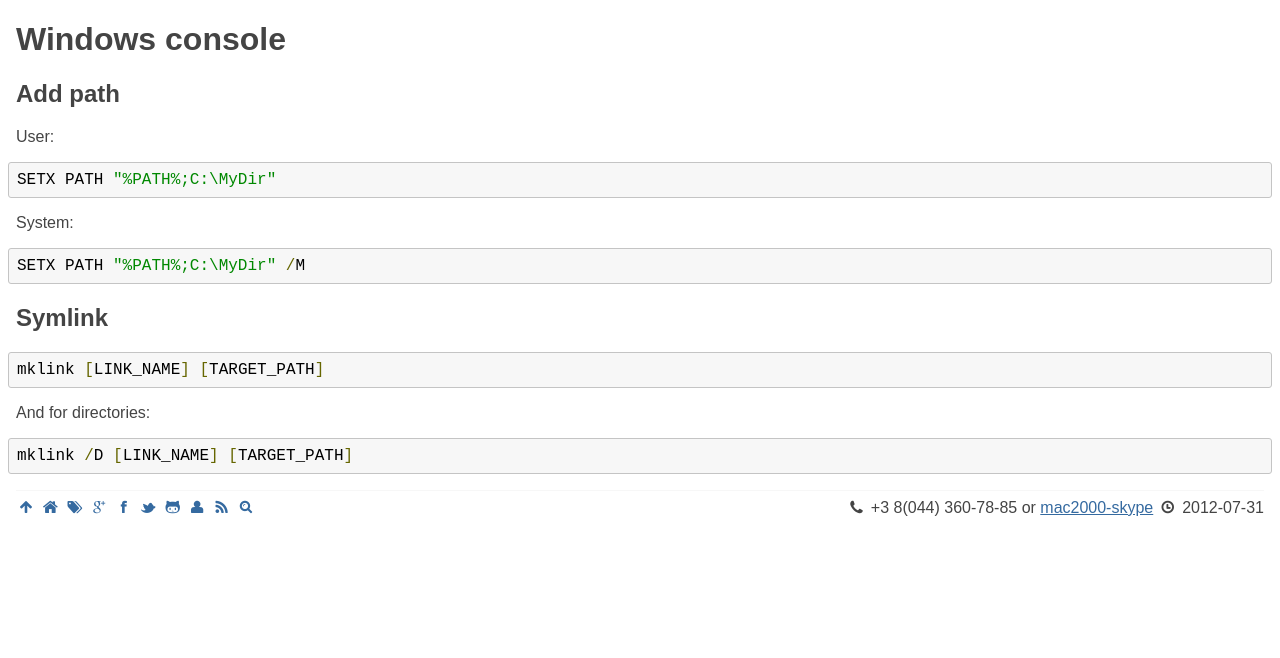
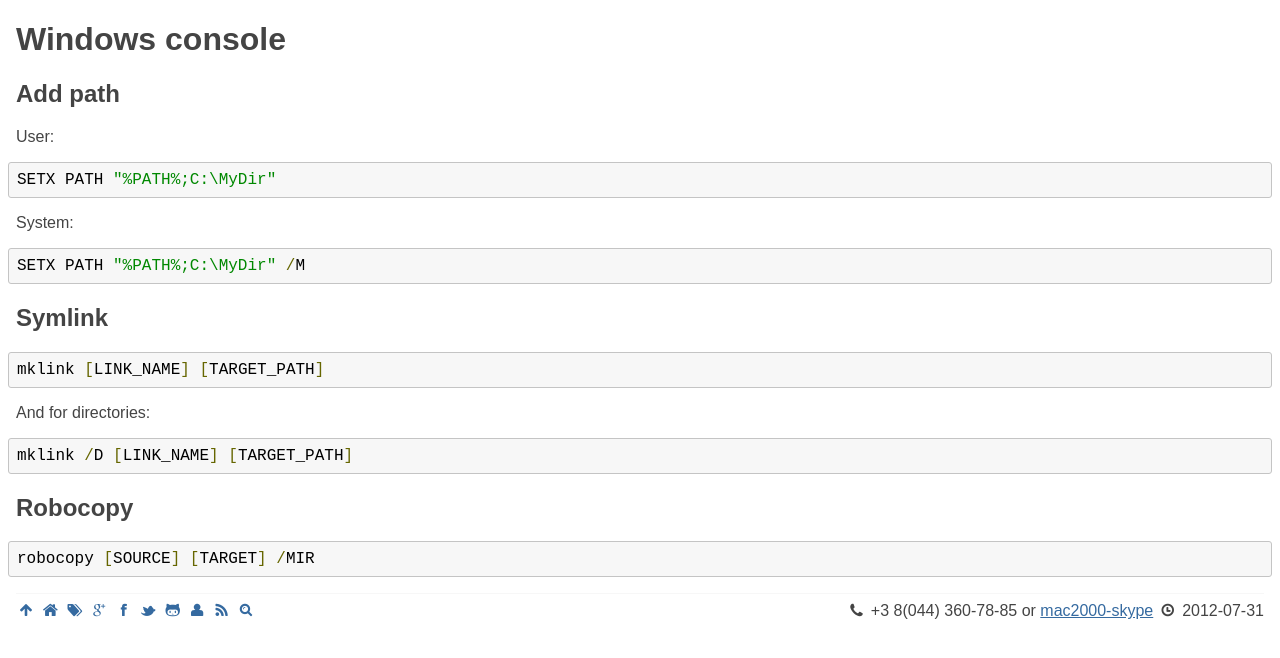
Before and after one commit to michaelbramwell/mac2000.github.com, a Jekyll site: the page built from howto/cmd.md, in a window 1280 px wide. Shown: the top 658 px of the page. Built offline with Jekyll 4.4.1, drawn with Linux system fonts in a browser that asks for light colours.

Commit message:
robocopy

```diff
--- a/howto/cmd.md
+++ b/howto/cmd.md
@@ -22,3 +22,8 @@ Symlink
 And for directories:
 
     mklink /D [LINK_NAME] [TARGET_PATH]
+
+Robocopy
+--------
+
+    robocopy [SOURCE] [TARGET] /MIR
```
